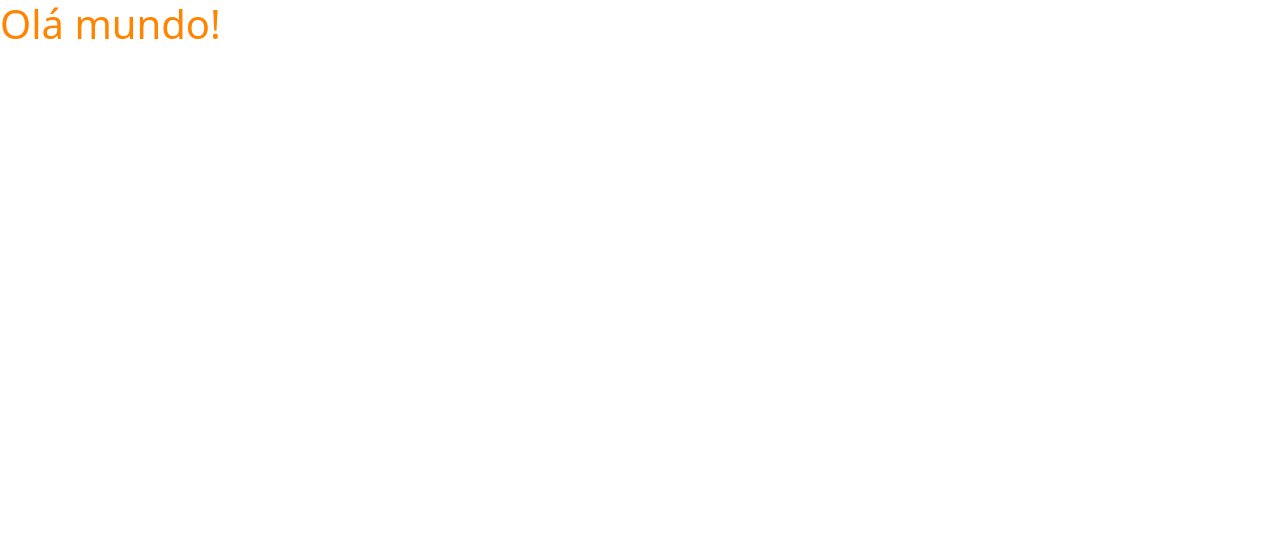
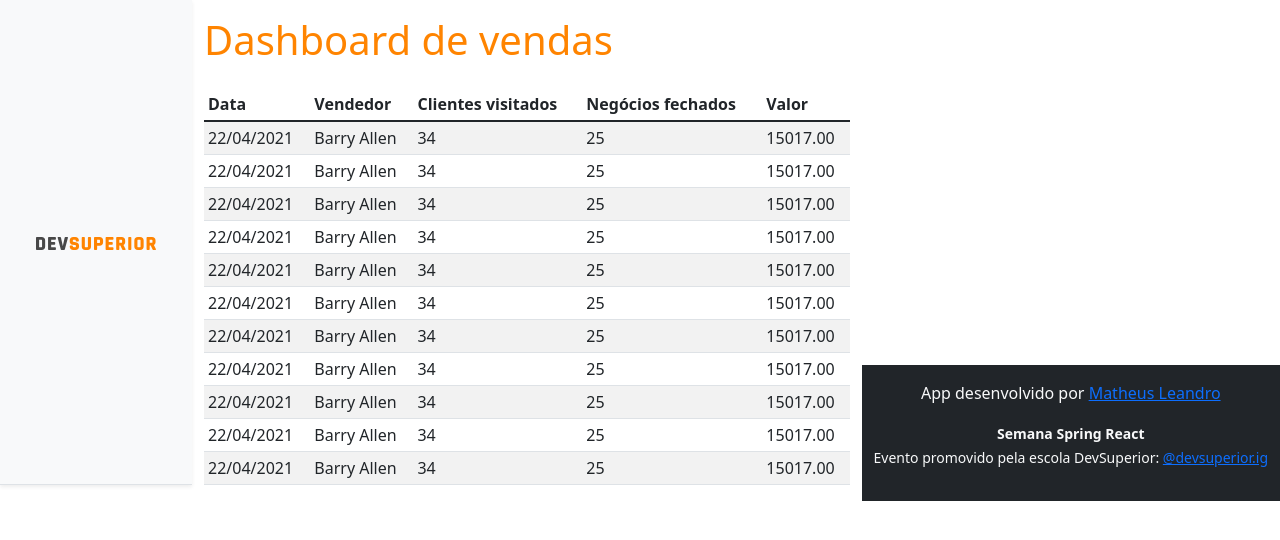
Before and after one commit to Lipinski-neto/projeto-sds3, a React (Create React App) app in the folder frontend/: page / in a window 1280 px wide. Shown: the top 540 px of the page. Built offline with nearby package versions, Linux system fonts and the light colour scheme.

Commit message:
Basic static components

```diff
--- a/frontend/public/index.html
+++ b/frontend/public/index.html
@@ -1,5 +1,5 @@
 <!DOCTYPE html>
-<html lang="en">
+<html lang="pt_BR">
   <head>
     <meta charset="utf-8" />
     <link rel="icon" href="%PUBLIC_URL%/favicon.ico" />
@@ -7,37 +7,12 @@
     <meta name="theme-color" content="#000000" />
     <meta
       name="description"
-      content="Web site created using create-react-app"
+      content="Este app foi desenvolvido na semana spring react"
     />
-    <link rel="apple-touch-icon" href="%PUBLIC_URL%/logo192.png" />
-    <!--
-      manifest.json provides metadata used when your web app is installed on a
-      user's mobile device or desktop. See https://developers.google.com/web/fundamentals/web-app-manifest/
-    -->
-    <link rel="manifest" href="%PUBLIC_URL%/manifest.json" />
-    <!--
-      Notice the use of %PUBLIC_URL% in the tags above.
-      It will be replaced with the URL of the `public` folder during the build.
-      Only files inside the `public` folder can be referenced from the HTML.
-
-      Unlike "/favicon.ico" or "favicon.ico", "%PUBLIC_URL%/favicon.ico" will
-      work correctly both with client-side routing and a non-root public URL.
-      Learn how to configure a non-root public URL by running `npm run build`.
-    -->
-    <title>React App</title>
+    <title>DSVendas</title>
   </head>
   <body>
-    <noscript>You need to enable JavaScript to run this app.</noscript>
+    <noscript>Você precisa habilitar o java script para rodar esse app.</noscript>
     <div id="root"></div>
-    <!--
-      This HTML file is a template.
-      If you open it directly in the browser, you will see an empty page.
-
-      You can add webfonts, meta tags, or analytics to this file.
-      The build step will place the bundled scripts into the <body> tag.
-
-      To begin the development, run `npm start` or `yarn start`.
-      To create a production bundle, use `npm run build` or `yarn build`.
-    -->
   </body>
 </html>
--- a/frontend/src/App.tsx
+++ b/frontend/src/App.tsx
@@ -1,8 +1,18 @@
+import DataTable from "components/DataTable";
+import Footer from "components/Footer";
+import NavBar from "components/NavBar";
+
 function App() {
   return (
-    <div>
-      <h1 className="text-primary">Olá mundo!</h1>
-    </div>
+    <>
+      <NavBar />
+      <div className="container">
+        <h1 className="text-primary py-3">Dashboard de vendas</h1>
+
+        <DataTable />
+      </div>
+      <Footer />
+    </>
   );
 }
 
--- /dev/null
+++ b/frontend/src/components/DataTable/index.tsx
@@ -0,0 +1,89 @@
+const DataTable = () => {
+    return (
+        <div className="table-responsive">
+    <table className="table table-striped table-sm">
+        <thead>
+            <tr>
+                <th>Data</th>
+                <th>Vendedor</th>
+                <th>Clientes visitados</th>
+                <th>Negócios fechados</th>
+                <th>Valor</th>
+            </tr>
+        </thead>
+        <tbody>
+            <tr>
+                <td>22/04/2021</td>
+                <td>Barry Allen</td>
+                <td>34</td>
+                <td>25</td>
+                <td>15017.00</td>
+            </tr>
+            <tr>
+                <td>22/04/2021</td>
+                <td>Barry Allen</td>
+                <td>34</td>
+                <td>25</td>
+                <td>15017.00</td>
+            </tr><tr>
+                <td>22/04/2021</td>
+                <td>Barry Allen</td>
+                <td>34</td>
+                <td>25</td>
+                <td>15017.00</td>
+            </tr><tr>
+                <td>22/04/2021</td>
+                <td>Barry Allen</td>
+                <td>34</td>
+                <td>25</td>
+                <td>15017.00</td>
+            </tr><tr>
+                <td>22/04/2021</td>
+                <td>Barry Allen</td>
+                <td>34</td>
+                <td>25</td>
+                <td>15017.00</td>
+            </tr><tr>
+                <td>22/04/2021</td>
+                <td>Barry Allen</td>
+                <td>34</td>
+                <td>25</td>
+                <td>15017.00</td>
+            </tr><tr>
+                <td>22/04/2021</td>
+                <td>Barry Allen</td>
+                <td>34</td>
+                <td>25</td>
+                <td>15017.00</td>
+            </tr><tr>
+                <td>22/04/2021</td>
+                <td>Barry Allen</td>
+                <td>34</td>
+                <td>25</td>
+                <td>15017.00</td>
+            </tr><tr>
+                <td>22/04/2021</td>
+                <td>Barry Allen</td>
+                <td>34</td>
+                <td>25</td>
+                <td>15017.00</td>
+            </tr><tr>
+                <td>22/04/2021</td>
+                <td>Barry Allen</td>
+                <td>34</td>
+                <td>25</td>
+                <td>15017.00</td>
+            </tr><tr>
+                <td>22/04/2021</td>
+                <td>Barry Allen</td>
+                <td>34</td>
+                <td>25</td>
+                <td>15017.00</td>
+            </tr>
+        </tbody>
+    </table>
+</div>
+    );
+}
+
+export default DataTable;
--- /dev/null
+++ b/frontend/src/components/Footer/index.tsx
@@ -0,0 +1,13 @@
+const Footer = () => {
+    return (
+        <footer className="footer mt-auto py-3 bg-dark">
+            <div className="container">
+                <p className="text-light">App desenvolvido por <a href="https://github.com/lipinski-neto" target="_blank" rel="noreferrer">Matheus Leandro</a></p>
+                <p className="text-light"><small><strong>Semana Spring React</strong><br />
+                    Evento promovido pela escola DevSuperior: <a href="https://instagram.com/devsuperior.ig" target="_blank" rel="noreferrer">@devsuperior.ig</a></small></p>
+            </div>
+        </footer>
+    );
+}
+
+export default Footer;
--- /dev/null
+++ b/frontend/src/components/NavBar/index.tsx
@@ -0,0 +1,15 @@
+import ImgDsDark from 'assets/img/ds-dark.svg';
+
+const NavBar = () => {
+    return (
+        <div className="d-flex flex-column flex-md-row align-items-center p-3 px-md-4 mb-3 bg-light border-bottom shadow-sm">
+            <div className="container">
+                <nav className="my-2 my-md-0 mr-md-3">
+                    <img src={ImgDsDark} alt="DevSuperior" width="120" />
+                </nav>
+            </div>
+        </div>
+    );
+}
+
+export default NavBar;
```
Also changed, not shown: frontend/src/assets/img/ds-dark.svg (added).
